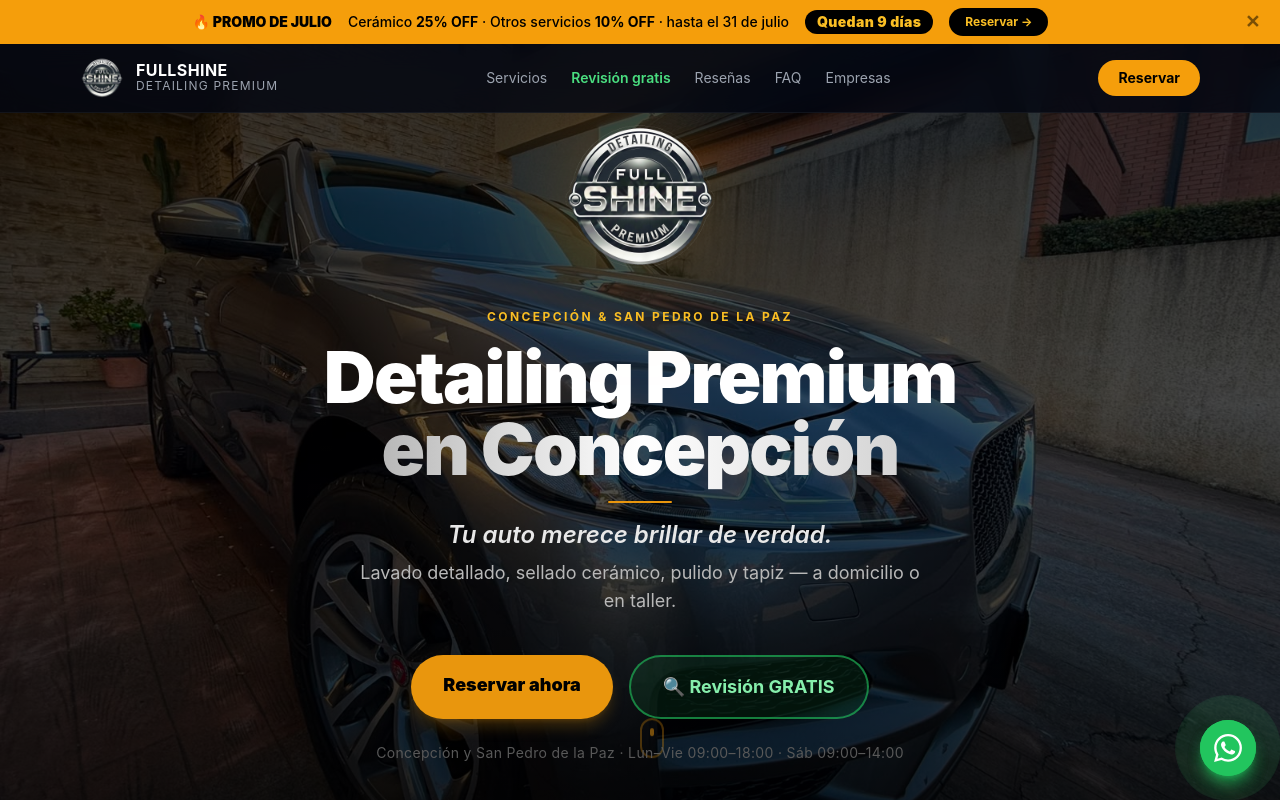
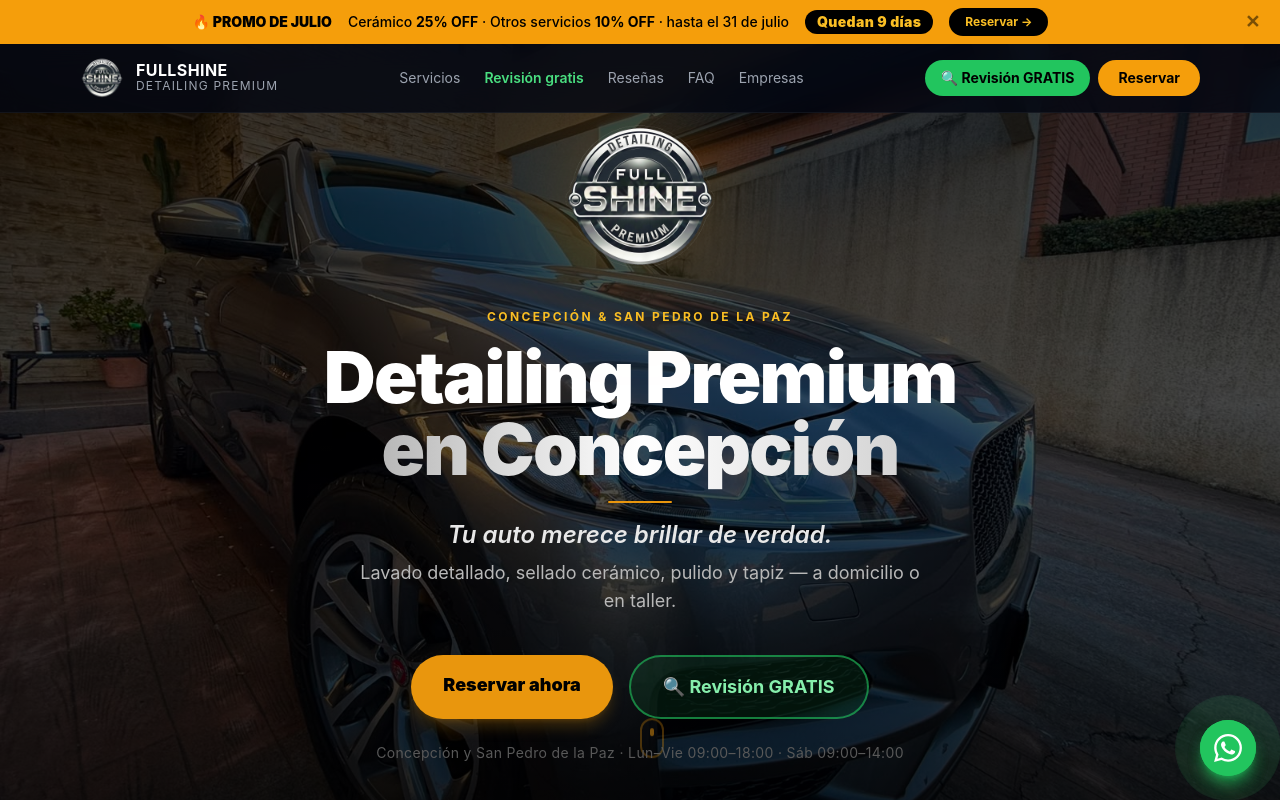
Before and after one commit to fullshine/Fullshine, a Next.js app: page / in a window 1280 px wide. Shown: the top 800 px of the page. Built offline with nearby package versions, Linux system fonts and the light colour scheme; no server answers; what web-push would draw is missing.

Commit message:
feat: boton revision gratis en nav junto a reservar

```diff
--- a/src/app/page.tsx
+++ b/src/app/page.tsx
@@ -184,9 +184,15 @@
             <a href="#faq" className="hover:text-white transition-colors">FAQ</a>
             <a href="#empresas" className="hover:text-white transition-colors">Empresas</a>
           </div>
-          <Link href="/reservar" className="bg-amber-500 hover:bg-amber-400 text-black font-bold text-sm px-5 py-2 rounded-full transition-colors shrink-0">
-            Reservar
-          </Link>
+          <div className="flex items-center gap-2 shrink-0">
+            <Link href="/revision-gratis-concepcion"
+              className="hidden sm:inline-block bg-green-500 hover:bg-green-400 text-black font-bold text-sm px-4 py-2 rounded-full transition-colors whitespace-nowrap">
+              🔍 Revisión GRATIS
+            </Link>
+            <Link href="/reservar" className="bg-amber-500 hover:bg-amber-400 text-black font-bold text-sm px-5 py-2 rounded-full transition-colors">
+              Reservar
+            </Link>
+          </div>
         </div>
       </nav>
 
```
